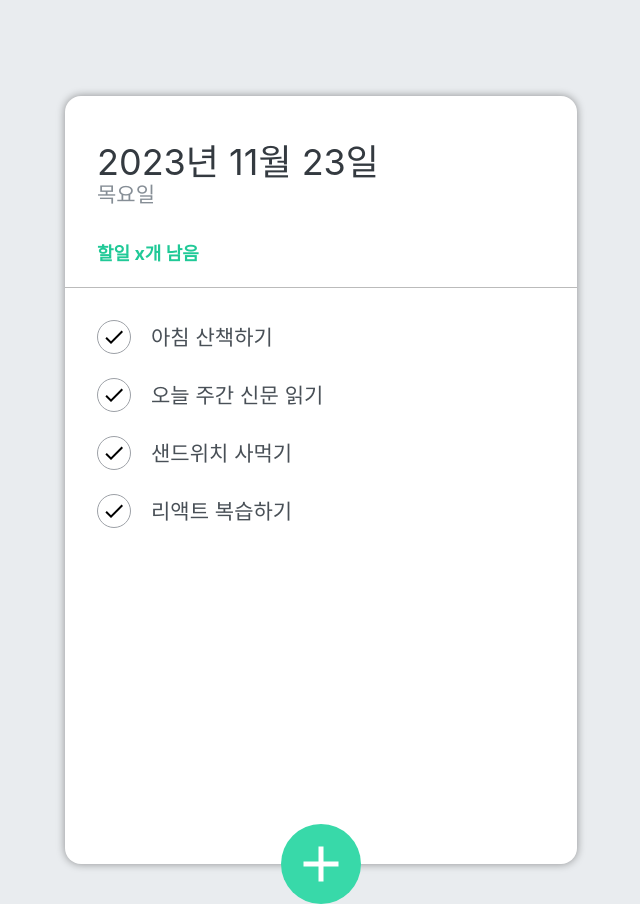
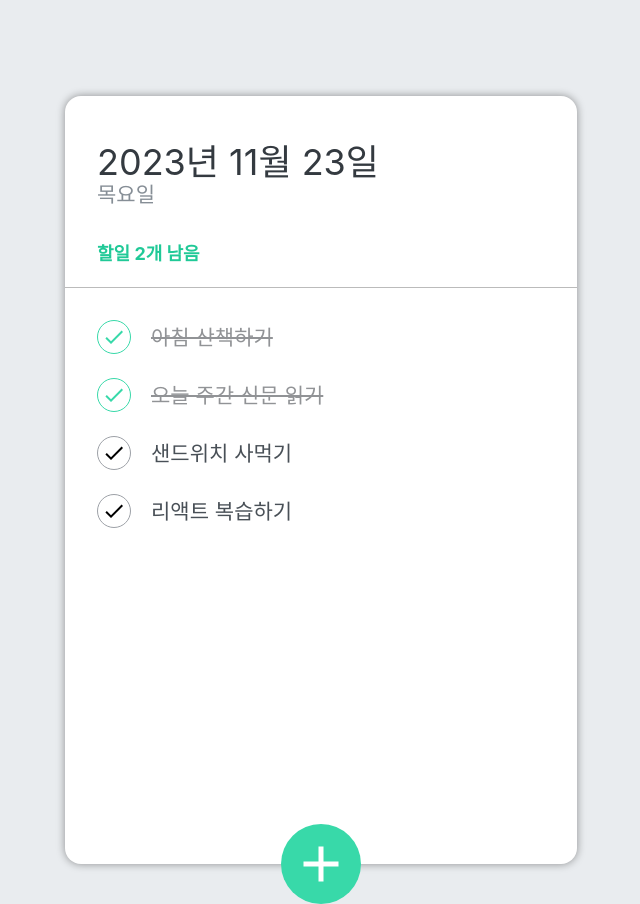
Before and after one commit to jihoo2002/react-todo-app, a React (Create React App) app: page / in a window 1280 px wide. Shown: the whole page, without its empty margins (319-959 px from the left). Built offline with nearby package versions, Linux system fonts and the light colour scheme.

Commit message:
#6. 할 일 체크 기능, 시간 표시 완료

```diff
--- a/src/components/TodoHeader.js
+++ b/src/components/TodoHeader.js
@@ -1,11 +1,21 @@
 import React from 'react';
 import './scss/TodoHeader.scss';
-const TodoHeader = () => {
+const TodoHeader = ({ count }) => {
+  const today = new Date();
+
+  const dateString = today.toLocaleDateString('ko-KR', {
+    year: 'numeric',
+    month: 'long',
+    day: 'numeric',
+  });
+
+  const dayName = today.toLocaleDateString('ko-KR', { weekday: 'long' });
+
   return (
     <header>
-      <h1>2023년 11월 23일</h1>
-      <div className='day'> 목요일</div>
-      <div className='tasks-left'>할일 x개 남음</div>
+      <h1>{dateString}</h1>
+      <div className='day'>{dayName}</div>
+      <div className='tasks-left'>할일 {count()}개 남음</div>
     </header>
   );
 };
--- a/src/components/TodoInput.js
+++ b/src/components/TodoInput.js
@@ -11,7 +11,7 @@ const TodoInput = ({ addTodo }) => {
   const [todoText, setTodoText] = useState('');
   //사용자가 입력할 때 그 변화하는 값을 감지하기 위해 useState 사용
 
-  //+버튼 클릭시 이벤트
+  //+ 버튼 클릭시 이벤트
   const onToggle = () => {
     setOpen(!open); //버튼 클릭시 오픈의 값을 반대로 뒤집음
   };
--- a/src/components/TodoItem.js
+++ b/src/components/TodoItem.js
@@ -1,14 +1,19 @@
 import React from 'react';
 import { MdDelete, MdDone } from 'react-icons/md';
+import cn from 'classnames';
 import './scss/TodoItem.scss';
-const TodoItem = ({ item, remove }) => {
+//done이라는 여부에 따라서 active css가 움직인다.
+const TodoItem = ({ item, remove, check }) => {
   const { id, title, done } = item;
   return (
     <li className='todo-list-item'>
-      <div className='check-circle'>
+      <div
+        className={cn('check-circle', { active: done })}
+        onClick={() => check(id)}
+      >
         <MdDone />
       </div>
-      <span className='text'>{title}</span>
+      <span className={cn('text', { finish: done })}>{title}</span>
       <div
         className='remove'
         onClick={() => remove(id)}
--- a/src/components/TodoMain.js
+++ b/src/components/TodoMain.js
@@ -1,7 +1,7 @@
 import React from 'react';
 import TodoItem from './TodoItem';
 import './scss/TodoMain.scss';
-const TodoMain = ({ todoList, remove }) => {
+const TodoMain = ({ todoList, remove, check }) => {
   return (
     <ul className='todo-list'>
       {todoList.map((todo) => (
@@ -9,6 +9,7 @@ const TodoMain = ({ todoList, remove }) => {
           key={todo.id}
           item={todo}
           remove={remove}
+          check={check}
         />
       ))}
     </ul> //아이템들을 각각 구분할 수 있는 key값과 item이라는 이름 으로 todo줌
--- a/src/components/TodoTemplate.js
+++ b/src/components/TodoTemplate.js
@@ -30,7 +30,7 @@ const TodoTemplate = () => {
       done: false,
     },
   ]);
-  //id값 시퀀스 함수(DB연동시키면 필요 없음)
+  //id값 시퀀스 함수 (DB연동시키면 필요 없음)
   const makeNewId = () => {
     if (todos.length === 0) return 1;
     return todos[todos.length - 1].id + 1; //맨 마지막 할일 객체의 id보다 하나 크게
@@ -71,12 +71,27 @@ const TodoTemplate = () => {
     setTodos(todos.filter((todo) => todo.id !== id)); //지금 들어오는 아이디와 일치하지 않는 아이디의 객체들을 세팅
   };
 
+  //할일 체크 처리 함수
+  const checkTodo = (id) => {
+    //이쪽으로 id의 값이 옴, done의 값을 뒤집으면 된다.
+    setTodos(
+      todos.map((todo) =>
+        todo.id === id ? { ...todo, done: !todo.done } : todo
+      ) //매개변수로 배열 안에있는 할일 객체들이 하나씩 오게되는데, id가 맞다면 기존의 배열은 가져가면서 done은 반대로,
+      //아니면 원래 배열을 그대로 둔다.
+    );
+  };
+
+  //체크가 안된 할일의 개수 카운트 세기
+  const countRestTodo = () => todos.filter((todo) => !todo.done).length; //length를 리턴
+
   return (
     <div className='TodoTemplate'>
-      <TodoHeader />
+      <TodoHeader count={countRestTodo} />
       <TodoMain
         todoList={todos}
         remove={removeTodo}
+        check={checkTodo}
       />
       <TodoInput addTodo={addTodo} />
     </div>
```
